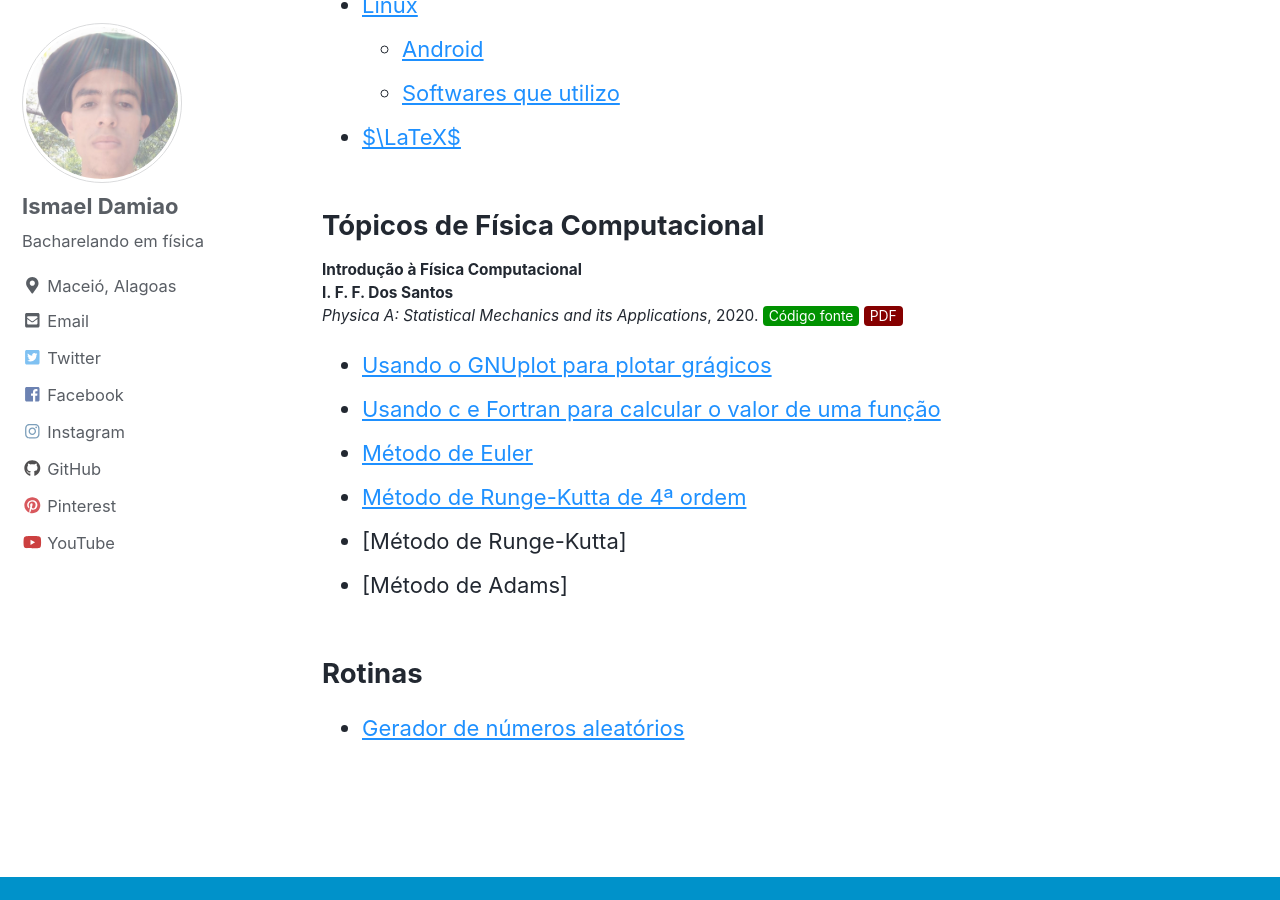
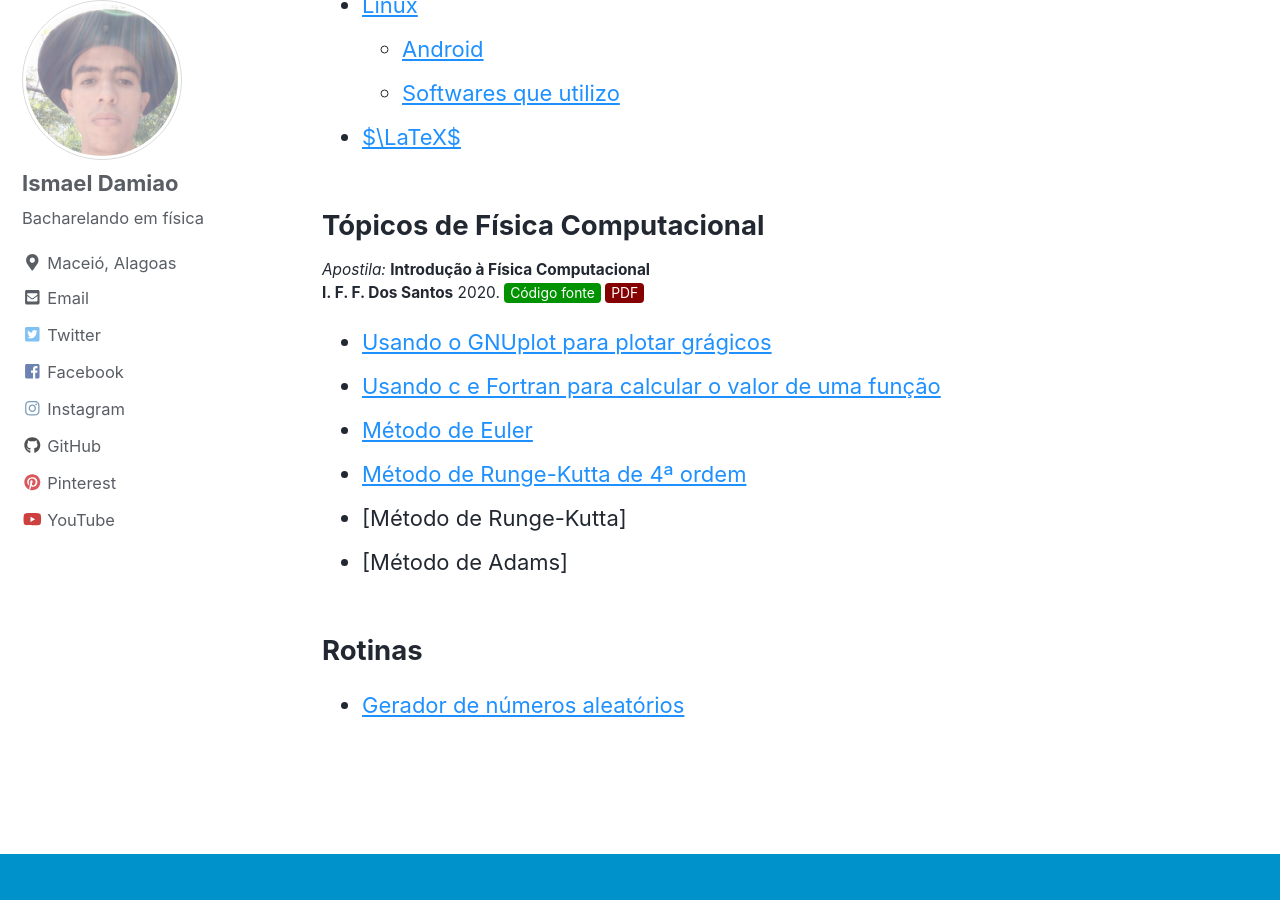
Before and after one commit to ismaeldamiao/ismaeldamiao.github.io, a Jekyll site: the page built from _pages/pt/ComputationalPhysics.md, in a window 1280 px wide and 900 px high, scrolled down 357 px. Built offline with Jekyll 4.4.1, drawn with Linux system fonts in a browser that asks for light colours; nearby versions of some CDN libraries; comment, search, counter and statistics services are not loaded.

Commit message:
Update ComputationalPhysics.md

```diff
--- a/_pages/pt/ComputationalPhysics.md
+++ b/_pages/pt/ComputationalPhysics.md
@@ -13,9 +13,8 @@ layout: archive
 
 ## Tópicos de Física Computacional
 
-<p style="font-size:70%"><b>Introdução à Física Computacional</b>
-   <br><b>I. F. F. Dos Santos</b>
-   <br><i>Physica A: Statistical Mechanics and its Applications</i>, 2020.
+<p style="font-size:70%"><i>Apostila:</i> <b>Introdução à Física Computacional</b>
+   <br><b>I. F. F. Dos Santos</b> 2020.
    <a href="https://github.com/ismaeldamiao/Apostila_de_IFC" style="font-size:90%"><button class="button button2">Código fonte</button></a>
    <a href="https://github.com/ismaeldamiao/Apostila_de_IFC/releases/download/v1.1.0/Apostila_de_IFC.pdf" style="font-size:90%"><button class="button button3">PDF</button></a></p>
 
```
